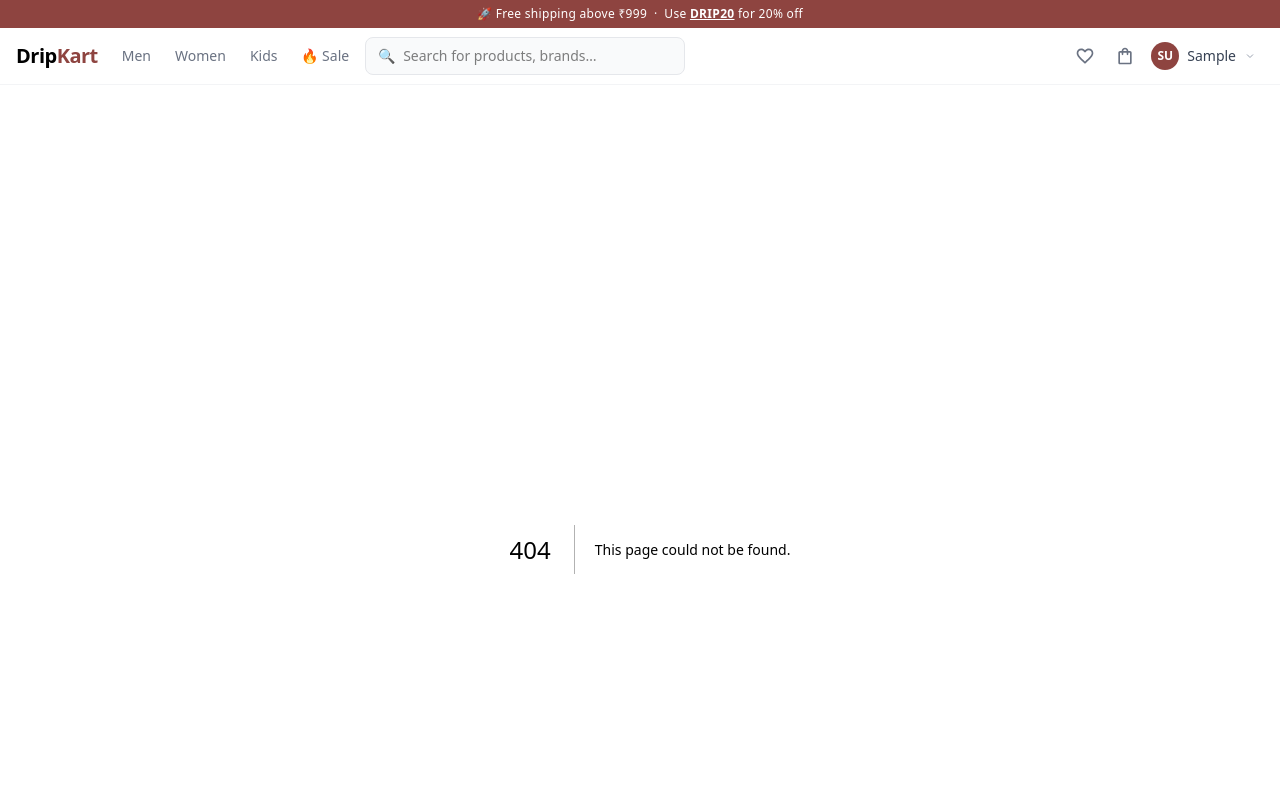
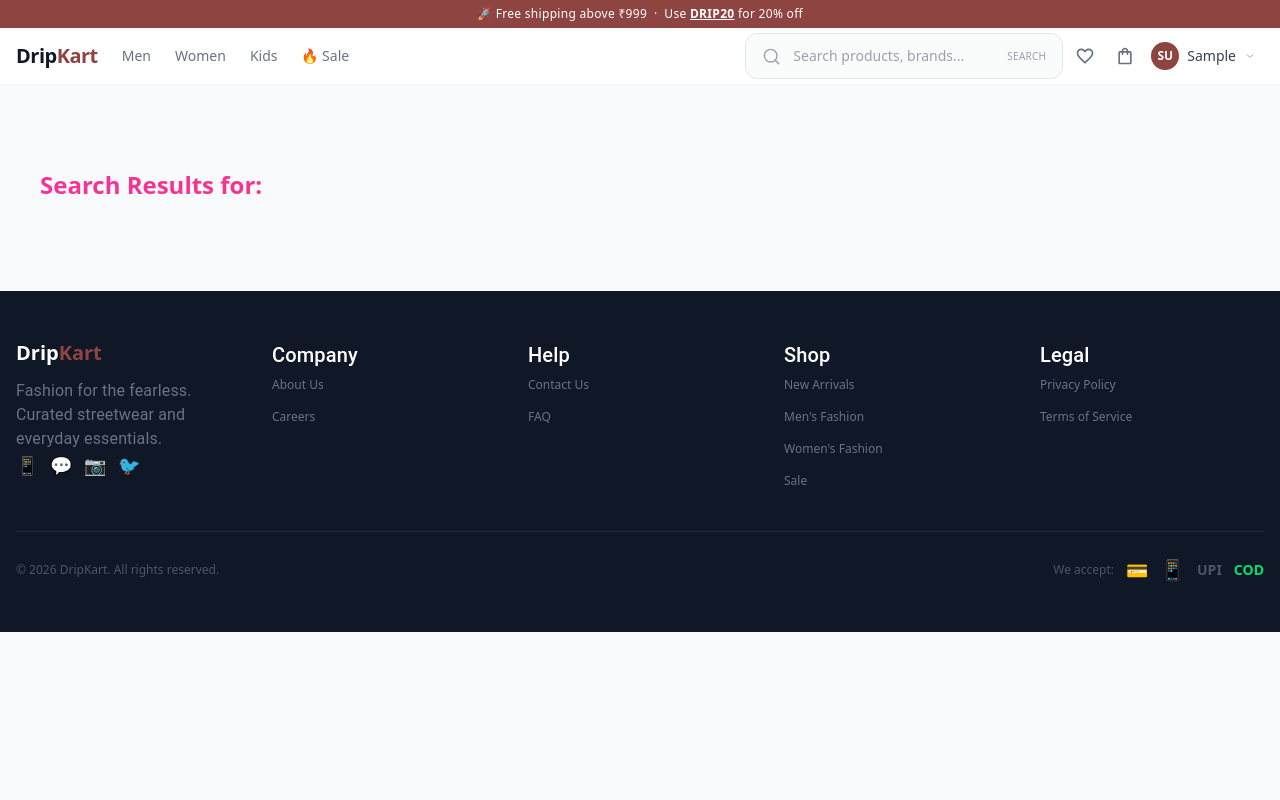
Before and after one commit to Humanisthritu/wearo_style, a Next.js app: page /search in a window 1280 px wide. Before the commit this address had no page. Shown: the top 800 px of the page. Built offline with nearby package versions, Linux system fonts and the light colour scheme; sample sign-in values are in the browser's storage.

Commit message:
search box logic has been integrated

```diff
--- a/package.json
+++ b/package.json
@@ -14,6 +14,7 @@
     "@mui/material": "^9.1.1",
     "@reduxjs/toolkit": "^2.12.0",
     "formik": "^2.4.9",
+    "lucide-react": "^1.57.0",
     "next": "16.2.9",
     "react": "19.2.4",
     "react-dom": "19.2.4",
--- a/src/app/components/common/SearchBar.jsx
+++ b/src/app/components/common/SearchBar.jsx
@@ -1,10 +1,13 @@
+
 'use client'
-// src/components/common/SearchBar.jsx
 
 import { useState, useRef, useEffect } from 'react'
 import { useRouter } from 'next/navigation'
+import { Search, X, ArrowUpRight } from 'lucide-react'
+import { api } from '@/services/api'
 
-export default function SearchBar({ onSearch }) {
+export default function SearchBar() {
+  const [products, setProducts] = useState([])
   const [query, setQuery] = useState('')
   const [suggestions] = useState([
     'T-Shirts',
@@ -17,6 +20,7 @@
   ])
   const [showSuggestions, setShowSuggestions] = useState(false)
 
+
   const router = useRouter()
   const inputRef = useRef(null)
 
@@ -24,34 +28,82 @@
     s.toLowerCase().includes(query.toLowerCase())
   )
 
-  function handleSearch(q = query) {
-    if (!q.trim()) return
 
-    router.push(`/shop?q=${encodeURIComponent(q)}`)
+const handleSearch = async (q = query) => {
+  const searchQuery = q.trim()
+
+  if (!searchQuery) return
+
+  try {
+    const data = await api.getProducts()
+    const productsList = data?.products || []
+
+    setProducts(productsList)
+
+    const filteredProducts = productsList.filter((product) =>{
+     return product?.title?.toLowerCase().includes(searchQuery.toLowerCase()) ||
+      product?.brand?.toLowerCase().includes(searchQuery.toLowerCase())
+    }
+    )
+     const params = new URLSearchParams({
+      filteredData: JSON.stringify(filteredProducts),
+      q: searchQuery,
+    })
+
+
+    console.log(filteredProducts, 'filtered products')
+
     setShowSuggestions(false)
     setQuery('')
-    if (onSearch) onSearch()
+
+     router.push(`/search?${params.toString()}`)
+  } catch (err) {
+    console.error('Error searching products:', err)
+  }
 }
 
-  // Close suggestions on outside click
+
   useEffect(() => {
     const handler = (e) => {
       if (
         inputRef.current &&
-        !inputRef.current.closest('.search-wrapper')?.contains(e.target)
+        !inputRef.current
+          .closest('.search-wrapper')
+          ?.contains(e.target)
       ) {
         setShowSuggestions(false)
       }
     }
 
     document.addEventListener('mousedown', handler)
-    return () => document.removeEventListener('mousedown', handler)
+
+    return () => {
+      document.removeEventListener('mousedown', handler)
+    }
   }, [])
 
   return (
     <div className="search-wrapper relative w-full">
-      <div className="flex items-center border border-gray-200 rounded-lg overflow-hidden bg-gray-50 focus-within:border-[#8e4440] focus-within:bg-white transition-all">
-        <span className="pl-3 text-gray-400 text-sm">🔍</span>
+      {/* Search Input */}
+      <div
+        className="
+          group flex items-center gap-3
+          w-full rounded-xl
+          border border-gray-200
+          bg-gray-50/80
+          px-4
+          transition-all duration-200
+          hover:border-gray-300
+          focus-within:border-[#8e4440]
+          focus-within:bg-white
+          focus-within:shadow-[0_0_0_3px_rgba(142,68,64,0.08)]
+        "
+      >
+        <Search
+          size={19}
+          strokeWidth={1.8}
+          className="shrink-0 text-gray-400 transition-colors group-focus-within:text-[#8e4440]"
+        />
 
         <input
           ref={inputRef}
@@ -61,38 +113,142 @@
             setQuery(e.target.value)
             setShowSuggestions(true)
           }}
-          onKeyDown={(e) => e.key === 'Enter' && handleSearch()}
+          onKeyDown={(e) => {
+            if (e.key === 'Enter') handleSearch()
+            if (e.key === 'Escape') setShowSuggestions(false)
+          }}
           onFocus={() => setShowSuggestions(true)}
-          placeholder="Search for products, brands…"
-          className="flex-1 py-2 px-2 text-sm bg-transparent outline-none"
+          placeholder="Search products, brands..."
+          autoComplete="off"
+          className="
+            min-w-0 flex-1
+            bg-transparent py-3
+            text-sm text-gray-800
+            placeholder:text-gray-400
+            outline-none
+          "
         />
 
         {query && (
           <button
+            type="button"
             onClick={() => {
               setQuery('')
               setShowSuggestions(false)
+              inputRef.current?.focus()
             }}
-            className="pr-3 text-gray-400 hover:text-gray-700 text-xs"
+            aria-label="Clear search"
+            className="
+              flex h-6 w-6 shrink-0 items-center justify-center
+              rounded-full text-gray-400
+              transition-colors hover:bg-gray-200
+              hover:text-gray-700
+            "
           >
-            ✕
+            <X size={15} />
           </button>
+        )}
+
+        {!query && (
+          <span className="hidden shrink-0 text-[10px] font-medium tracking-wide text-gray-400 sm:block">
+            SEARCH
+          </span>
         )}
       </div>
 
-      {/* Suggestions dropdown */}
+      {/* Suggestions Dropdown */}
       {showSuggestions && query && filtered.length > 0 && (
-        <div className="absolute top-full left-0 right-0 mt-1 bg-white border border-gray-100 rounded-xl shadow-lg z-50 overflow-hidden">
+        <div
+          className="
+            absolute left-0 right-0 top-full z-50 mt-2
+            overflow-hidden rounded-xl
+            border border-gray-100 bg-white
+            shadow-[0_12px_40px_rgba(0,0,0,0.10)]
+            animate-in fade-in slide-in-from-top-1 duration-150
+          "
+        >
+          <div className="border-b border-gray-100 px-4 py-3">
+            <p className="text-[10px] font-semibold uppercase tracking-[0.18em] text-gray-400">
+              Search suggestions
+            </p>
+          </div>
+
+          <div className="p-1.5">
             {filtered.map((s) => (
               <button
                 key={s}
+                type="button"
                 onClick={() => handleSearch(s)}
-              className="w-full text-left px-4 py-2.5 text-sm hover:bg-gray-50 text-gray-700 flex items-center gap-2"
+                className="
+                  group flex w-full items-center gap-3
+                  rounded-lg px-3 py-3
+                  text-left text-sm text-gray-700
+                  transition-colors duration-150
+                  hover:bg-[#8e4440]/[0.05]
+                  hover:text-[#8e4440]
+                "
               >
-              <span className="text-gray-400 text-xs">🔍</span>
-              {s}
+                <Search
+                  size={15}
+                  strokeWidth={1.8}
+                  className="shrink-0 text-gray-400 group-hover:text-[#8e4440]"
+                />
+
+                <span className="flex-1">{s}</span>
+
+                <ArrowUpRight
+                  size={15}
+                  className="
+                    text-gray-300 opacity-0
+                    transition-all duration-150
+                    group-hover:translate-x-0.5
+                    group-hover:-translate-y-0.5
+                    group-hover:opacity-100
+                  "
+                />
               </button>
             ))}
+          </div>
+        </div>
+      )}
+
+      {/* No Results */}
+      {showSuggestions && query && filtered.length === 0 && (
+        <div
+          className="
+            absolute left-0 right-0 top-full z-50 mt-2
+            rounded-xl border border-gray-100
+            bg-white p-5
+            shadow-[0_12px_40px_rgba(0,0,0,0.10)]
+          "
+        >
+          <div className="flex items-center gap-3">
+            <div className="flex h-10 w-10 items-center justify-center rounded-full bg-gray-100">
+              <Search size={18} className="text-gray-400" />
+            </div>
+
+            <div>
+              <p className="text-sm font-medium text-gray-800">
+                No suggestions found
+              </p>
+              <p className="mt-1 text-xs text-gray-500">
+                Press Enter to search for "{query}".
+              </p>
+            </div>
+          </div>
+
+          <button
+            type="button"
+            onClick={() => handleSearch()}
+            className="
+              mt-4 w-full rounded-lg
+              bg-[#8e4440] px-4 py-2.5
+              text-sm font-medium text-white
+              transition-colors hover:bg-[#713632]
+            "
+          >
+            Search products
+          </button>
         </div>
       )}
     </div>
--- a/src/app/components/layout/Navbar.jsx
+++ b/src/app/components/layout/Navbar.jsx
@@ -99,13 +99,15 @@
             ))}
           </div>
 
-          {/* Search */}
+
+
+          {/* Right icons */}
+          <div className="flex items-center gap-1 ml-auto">
+
+           {/* Search */}
           <div className="hidden md:block flex-1 max-w-xs">
             <SearchBar />
           </div>
-
-          {/* Right icons */}
-          <div className="flex items-center gap-1 ml-auto">
 
             {/* Wishlist */}
             <Link href="/wishlist"
--- /dev/null
+++ b/src/app/search/page.jsx
@@ -0,0 +1,37 @@
+'use client'
+import { useSearchParams } from 'next/navigation'
+import React from 'react'
+import ProductCard from '../components/product/ProductCard'
+
+const page = () => {
+    const searchParams = useSearchParams()
+    console.log(searchParams, "searchParams")
+
+
+    const query = searchParams.get('q') || ''
+
+    const filteredData = JSON.parse(
+        searchParams.get('filteredData') || '[]'
+    )
+
+    console.log(query, 'search query')
+    console.log(filteredData, 'filtered products params')
+    return (
+        <>
+            <div className='p-[20px]'>
+                <div>
+                    <h2 className="text-2xl font-bold bg-gradient-to-r from-pink-500 to-red-500 bg-clip-text text-transparent mb-1.5">Search Results for: {query}</h2>
+                </div>
+
+
+                <div className="grid grid-cols-2 sm:grid-cols-3 lg:grid-cols-4 gap-4">
+                    {filteredData.map((product) => (
+                        <ProductCard key={product.id} product={product} />
+                    ))}
+                </div>
+            </div>
+        </>
+    )
+}
+
+export default page
```
Also changed, not shown: 1 other file (tests, documents, lock files or other folders). Lines whose indentation alone changed are shown as unchanged.
